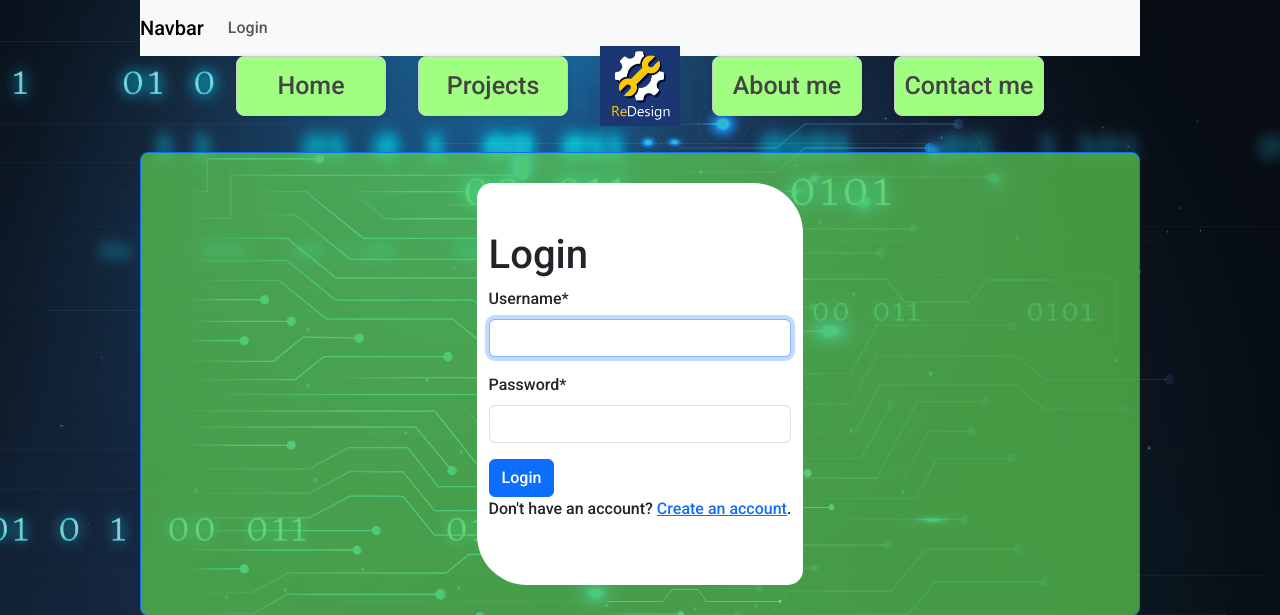
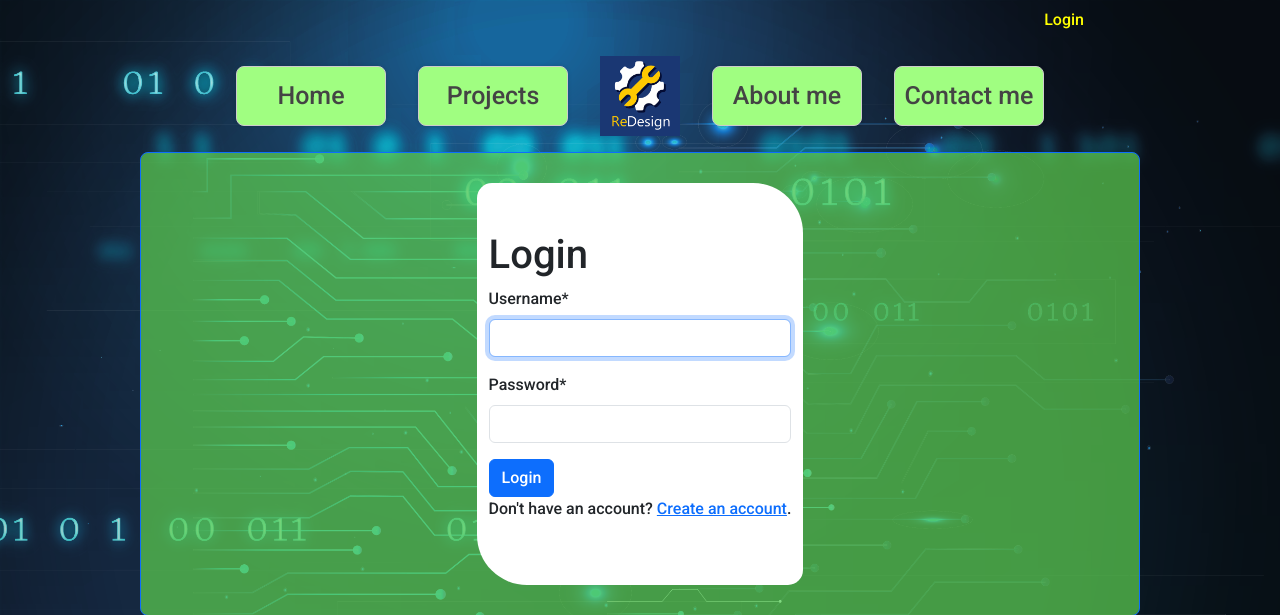
Before and after one commit to Hamster-Inside/ReDesignIT_PL, a Django app: page /login in a window 1280 px wide. Shown: the top 615 px of the page. Run offline with Django 4.2, Linux system fonts and the light colour scheme; some libraries are stand-ins or nearby versions.

Commit message:
added some style to login/logout on the top of the page

```diff
--- a/static/css/header.css
+++ b/static/css/header.css
@@ -1,9 +1,17 @@
-.header, .navbar, .nav-link{
-font-family: 'Roboto', sans-serif;
+.header-login-text{
+color: yellow;
+}
+
+.top-container nav{
+height: 100%;
+}
+
+.navbar-nav-as-row{
+flex-direction: row;
 }
 
 #header-sticky {
-  padding: 10px 16px;
+  padding: 0px 16px;
   color: #f1f1f1;
 }
 
@@ -21,7 +29,7 @@ font-family: 'Roboto', sans-serif;
 }
 
 .top-container{
-height: 20px;
+height: 40px;
 }
 
 .header-button-like-div{
--- a/templates/header.html
+++ b/templates/header.html
@@ -5,32 +5,21 @@
 
 <div class="top-container">
     <!--Navbar-->
-    <nav class="navbar navbar-expand-lg navbar-light bg-light">
-        <a class="navbar-brand" href="#">Navbar</a>
-        <button class="navbar-toggler" type="button" data-toggle="collapse" data-target="#navbarText"
-                aria-controls="navbarText" aria-expanded="False" aria-label="Toggle navigation">
-            <span class="navbar-toggler-icon"></span>
-        </button>
-        <div class="collapse navbar-collapse" id="navbarText">
-            <ul class="navbar-nav mr-auto">
+    <nav class="navbar navbar-expand-lg">
+            <ul class="navbar-nav ms-auto navbar-nav-as-row">
                 {% if user.is_authenticated %}
-
-                <li class="nav-item">
-                    <a class="nav-link" href="/logout">Logout</a>
+                <li class="nav-item me-5">
+                    <a class="nav-link header-login-text" href="/logout">Logout</a>
                 </li>
-                <li class="nav-item">
-                    <a class="nav-link" href="#">Welcome, {{user.username}}</a>
+                <li class="nav-item me-5">
+                    <a class="nav-link header-login-text">Welcome, {{user.username}}</a>
                 </li>
-
                 {% else %}
-
-                <li class="nav-item">
-                    <a class="nav-link" href="/login">Login</a>
+                <li class="nav-item me-5">
+                    <a class="nav-link header-login-text" href="/login">Login</a>
                 </li>
-
                 {% endif %}
             </ul>
-        </div>
     </nav>
 
 </div>
```
